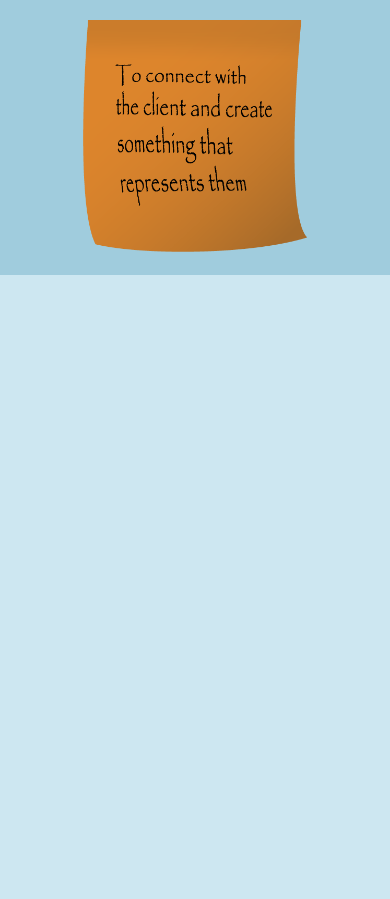
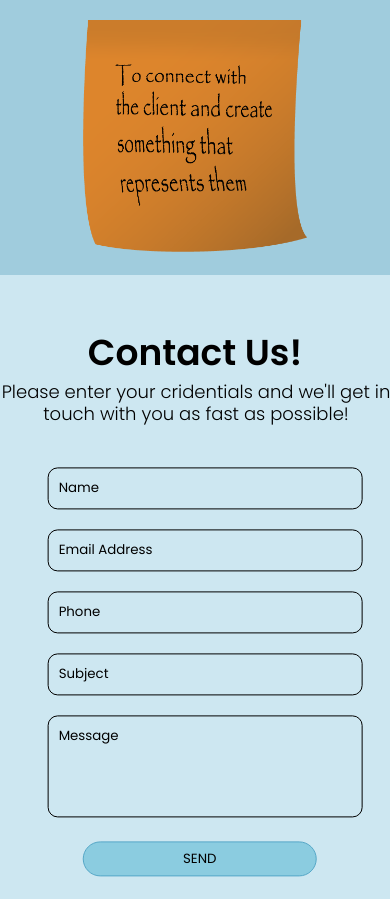
Before and after one commit to Deniz-Hadjiosmanov/Maaike-Girardin-s-Website, a plain HTML site: page team-portfolio/index.html in a window 390 px wide. Shown: the part 5480-6379 px from the top of the page. Before the commit the page ends 5755 px from the top, so only its background shows below. Drawn offline with Linux system fonts and the light colour scheme.

Commit message:
Adding contact us page

```diff
--- /dev/null
+++ b/team-portfolio/emailvalidation.js
@@ -0,0 +1,11 @@
+function checkEmail() {
+
+    var email = document.getElementById('txtEmail');
+    var filter = /^([a-zA-Z0-9_\.\-])+\@(([a-zA-Z0-9\-])+\.)+([a-zA-Z0-9]{2,4})+$/;
+
+    if (!filter.test(email.value)) {
+    alert('Please provide a valid email address');
+    email.focus;
+    return false;
+ }
+}
--- a/team-portfolio/index.html
+++ b/team-portfolio/index.html
@@ -23,7 +23,7 @@
                     <li><a id="about-us" href="#intro">ABOUT US</a></li>
                     <li><a id="idea" href="#inspo">IDEAS</a></li>
                     <li><a href="">PROJECT</a></li>
-                    <li><a href="">CONTACT US</a></li>
+                    <li><a id="contact-us" href="#contactus">CONTACT US</a></li>
                 </ul>
             </nav>
             <div id="hamburger-menu" onclick="openMobileMenu(this)">
@@ -37,7 +37,7 @@
                     <li><a id="about-us" href="#intro">ABOUT US</a></li>
                     <li><a id="idea" href="#inspo">IDEAS</a></li>
                     <li><a href="">PROJECT</a></li>
-                    <li><a href="">CONTACT US</a></li>
+                    <li><a href="#contactus">CONTACT US</a></li>
                 </ul>
             </div>
         </header>
@@ -127,7 +127,33 @@
         <img src="images/1x/orangenote.png">
 
     </section>
+
+    <section id="contactus">
+        <h1 id="contact-us">Contact Us!</h1>
+        <p id="textcontactbelow">
+            Please enter your cridentials and we'll get in touch with you as fast as possible!
+        </p>
+        <br>
+        <div class="mainbox">
+            <div class="title">
+            </div>
+            <div class="contact-form">
+                <div class="input-boxes">
+                    <input type="text" class="input" placeholder="Name">
+                    <input type="text" class="input" id='txtEmail' placeholder="Email Address">
+                    <input type="text" class="input" placeholder="Phone">
+                    <input type="text" class="input" placeholder="Subject">
+                </div>
+                <div class="messagebox">
+                    <textarea placeholder="Message" maxlength="300"></textarea>
+                    <button class="btnform" onclick='Javascript:checkEmail();'>SEND</button>
+                </div>
+            </div>
+        </div>
+
+    </section>
     <script src="main.js"></script>
+    <script src="emailvalidation.js"></script>
 </body>
 
 </html>
--- a/team-portfolio/style.css
+++ b/team-portfolio/style.css
@@ -266,3 +266,118 @@ h3 {
 #ideas img:hover {
 	opacity: 0.85;
 }
+
+/*contact us part of the page */
+#contact-us{
+	width: 100%;
+	margin: auto;
+	text-align: center;
+	padding-top: 50px;
+}
+#textcontactbelow{
+	width: 100%;
+	margin: auto;
+	text-align: center;
+}
+.mainbox{
+	position: absolute;
+	transform: translate(45%, 0%);
+	width: 140%;
+	max-width: 950px;
+	background: none;
+	padding: 30px;
+	border-radius: 10px;
+}
+
+.mainbox .title h1{
+	color: #000000;
+	text-align: center;
+	margin-bottom: 10px;
+}
+
+.contact-form{
+	display: flex;
+}
+
+.input-boxes{
+	display: flex;
+	flex-direction: column;
+	margin-right: 5%;
+}
+
+.input-boxes, .messagebox{
+	width: 50%;
+}
+
+.input-boxes .input, .messagebox textarea{
+	margin: 10px 0;
+	background: transparent;
+	border: 0px;
+	border-bottom: 1px solid #000000;
+	border-bottom-left-radius: 10px;
+	border-bottom-right-radius: 10px;
+	border-top-left-radius: 10px;
+	border-top-right-radius: 10px;
+	border-top: 1px solid #000000;
+	border-left: 1px solid #000000;
+	border-right: 1px solid #000000;
+	padding: 10px;
+	color: #000000;
+	width: 100%;
+}
+.messagebox textarea{
+	height: 206px;
+	resize:none;
+}
+
+/*for different browsers*/
+::-webkit-input-placeholder {
+	color: #000000;
+}
+::-moz-placeholder {
+	color: #000000;
+}
+:-ms-input-placeholder {
+	color: #000000;
+}
+
+.btnform {
+background: #8bcce0;
+text-align: center;
+width: 200px;
+height:35px;
+padding: 5px;
+border:solid 1px #55a7c7;
+border-radius: 50px;
+color: rgb(0, 0, 0);
+cursor: pointer;
+transform: translate(-55%,20%);
+transition: 0.7s ease-in-out;
+}
+.btnform:hover {
+	transition: 0.7s ease-in-out;
+	background: #4F95DA;
+  }
+@media screen and (max-width: 700px){
+.mainbox{
+	transform: translate(5%,-5%);
+	width:75%;
+}
+.contact-form{
+	flex-direction: column;
+}
+.messagebox textarea{
+	height: 80px;
+}
+.input-boxes,.messagebox{
+	width: 100%;
+}
+.btnform{
+	transform: translate(15%,20%);
+	width:80%;
+}
+#textcontactbelow{
+	font-size:18px;
+	padding:1px;
+}
+}
```
Also changed, not shown: team-portfolio/images/instagram.png (added).
